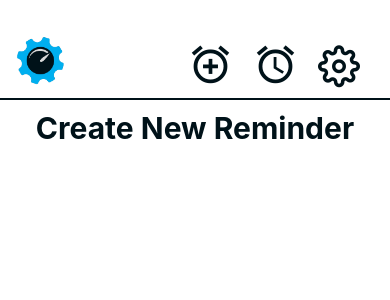
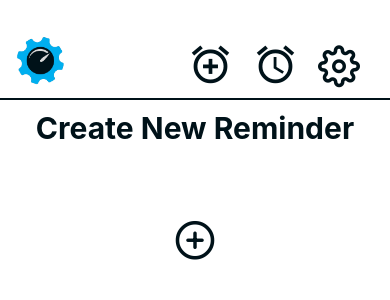
Before and after one commit to purplevarun/reminder-app, a React Native app: screen /Screen_1_Add_Reminder in a window 390 px wide. Shown: the top 300 px of the page. Built offline with nearby package versions, Linux system fonts and the light colour scheme.

Commit message:
Created Input Component for New Reminder

```diff
--- a/components/buttons/Buttons.js
+++ b/components/buttons/Buttons.js
@@ -42,3 +42,25 @@ export const SettingsBtn = ({ onPress }) => {
 		</TouchableOpacity>
 	);
 };
+
+export const CreateReminderBtn = ({ onPress }) => {
+	const { colors } = useContext(GlobalContext);
+	return (
+		<View
+			style={{
+				display: "flex",
+				paddingTop: 50,
+			}}
+		>
+			<TouchableOpacity style={touchableOpacityStyle} onPress={onPress}>
+				<View style={{ display: "flex", height: btnSize, top: 1 }}>
+					<FeatherIcon
+						name="plus-circle"
+						size={btnSize - 3}
+						color={colors.fg}
+					/>
+				</View>
+			</TouchableOpacity>
+		</View>
+	);
+};
--- /dev/null
+++ b/components/newReminder/NewReminder.js
@@ -0,0 +1,27 @@
+import { View, Text, TextInput } from "react-native";
+import { useContext, useState } from "react";
+import { GlobalContext } from "../../contexts/GlobalContext";
+import InputBox from "./subcomponents/InputBox";
+
+const NewReminder = () => {
+	const { colors } = useContext(GlobalContext);
+	const [currentText, setCurrentText] = useState("");
+	const handleTextChange = (newText) => {
+		setCurrentText(newText);
+	};
+	const inputBoxProps = {
+		currentText,
+		handleTextChange,
+		colors,
+	};
+	const newReminderWrapperStyles = {
+		backgroundColor: colors.bg,
+		margin: 10,
+	};
+	return (
+		<View style={newReminderWrapperStyles}>
+			<InputBox {...inputBoxProps} />
+		</View>
+	);
+};
+export default NewReminder;
--- /dev/null
+++ b/components/newReminder/subcomponents/InputBox.js
@@ -0,0 +1,33 @@
+import { Text, View, TextInput } from "react-native";
+
+const InputBox = ({ currentText, handleTextChange, colors }) => {
+	const titleStyle = {
+		color: colors.fg,
+		fontSize: 25,
+		marginBottom: 10,
+	};
+	const inputStyle = {
+		backgroundColor: colors.bg,
+		borderColor: colors.primary,
+		color: colors.fg,
+		paddingVertical: 10,
+		paddingHorizontal: 20,
+		fontSize: 25,
+		borderRadius: 5,
+		borderWidth: 10,
+	};
+	return (
+		<View>
+			<Text style={titleStyle}>Description</Text>
+			<TextInput
+				style={inputStyle}
+				autoCorrect={false}
+				multiline
+				selectTextOnFocus={true}
+				value={currentText}
+				onChangeText={handleTextChange}
+			/>
+		</View>
+	);
+};
+export default InputBox;
--- a/contexts/GlobalContext.js
+++ b/contexts/GlobalContext.js
@@ -5,6 +5,7 @@ export const GlobalContext = createContext();
 const GlobalContextProvider = (props) => {
 	const [darkMode, setDarkMode] = useState(false);
 	const [colors, setColors] = useState(lightModeColors);
+	const [reminders, setReminders] = useState([]);
 	const getDefaultTheme = async () => {
 		const defaultTheme = await AsyncStorage.getItem("defaultThemeForApp");
 		if (defaultTheme) {
@@ -36,6 +37,10 @@ const GlobalContextProvider = (props) => {
 			setDarkModeAndSave,
 		},
 		colors,
+		reminders: {
+			reminders,
+			setReminders,
+		},
 	};
 	return (
 		<GlobalContext.Provider value={data}>
--- a/contexts/colors.js
+++ b/contexts/colors.js
@@ -1,3 +1,11 @@
 const appBaseColor = "#001219";
-export const darkModeColors = { fg: "white", bg: appBaseColor };
-export const lightModeColors = { fg: appBaseColor, bg: "white" };
+export const darkModeColors = {
+	fg: "white",
+	bg: appBaseColor,
+	primary: "teal",
+};
+export const lightModeColors = {
+	fg: appBaseColor,
+	bg: "white",
+	primary: "grey",
+};
--- a/screens/CreateReminderScreen.js
+++ b/screens/CreateReminderScreen.js
@@ -1,10 +1,16 @@
 import { View, Text } from "react-native";
 import { GlobalContext } from "../contexts/GlobalContext";
 import { getScreenStyles } from "./screenStyles";
-import { useContext } from "react";
+import { useContext, useState } from "react";
 import Header from "../components/header/Header";
+import { CreateReminderBtn } from "../components/buttons/Buttons";
+import NewReminder from "../components/newReminder/NewReminder";
 const CreateReminderScreen = ({ navigation }) => {
 	const styles = getScreenStyles(useContext(GlobalContext).colors);
+	const [createReminder, setCreateReminder] = useState(false);
+	const handlePress = () => {
+		setCreateReminder(true);
+	};
 	return (
 		<View style={styles.screenWrapperStyle}>
 			<Header navigation={navigation} />
@@ -12,6 +18,11 @@ const CreateReminderScreen = ({ navigation }) => {
 				<Text style={styles.screenHeadingStyle}>
 					Create New Reminder
 				</Text>
+				{createReminder ? (
+					<NewReminder />
+				) : (
+					<CreateReminderBtn onPress={handlePress} />
+				)}
 			</View>
 		</View>
 	);
```
